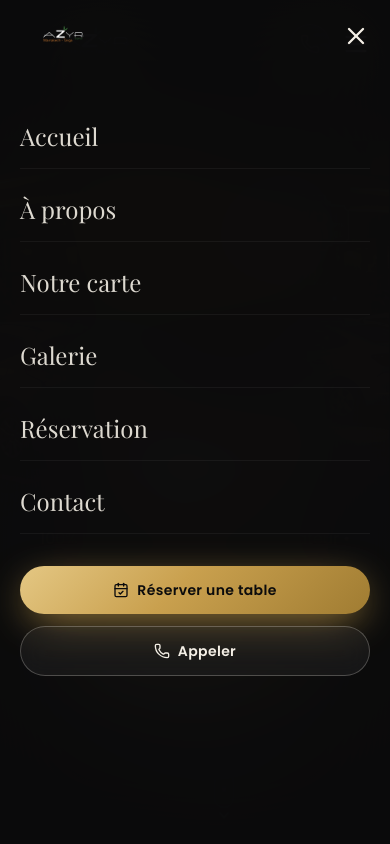
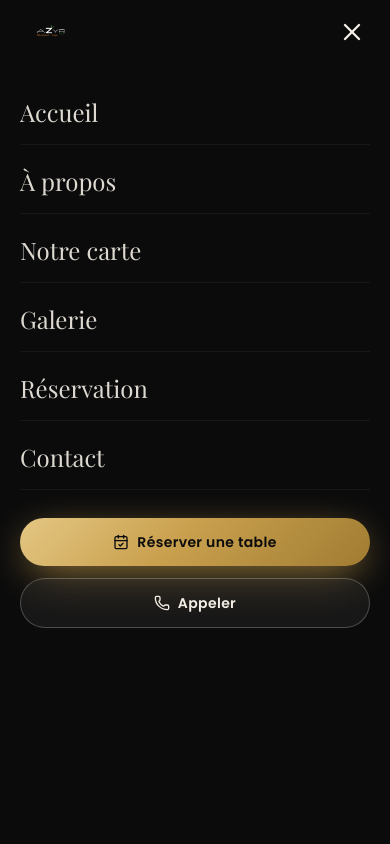
Before and after one commit to CHAKRAhossam/azyr, a Next.js app: page / in a window 390 px wide. Both pictures are taken after a click on the button 356 px from the left and 44 px from the top of the page. Shown: the top 844 px of the page. Built offline with nearby package versions, Linux system fonts and the light colour scheme.

Commit message:
fixing navbar issues

```diff
--- a/app/globals.css
+++ b/app/globals.css
@@ -11,6 +11,9 @@
     scroll-behavior: smooth;
     -webkit-font-smoothing: antialiased;
     text-rendering: optimizeLegibility;
+    /* Scrollbar Firefox (ignore ::-webkit-scrollbar) */
+    scrollbar-width: thin;
+    scrollbar-color: #c9a04e #0b0b0c;
   }
 
   body {
--- a/components/About.tsx
+++ b/components/About.tsx
@@ -1,4 +1,5 @@
 import Image from "next/image";
+import { BLUR } from "@/lib/blurData";
 import { Reveal } from "./Reveal";
 
 const STATS = [
@@ -18,7 +19,8 @@ export default function About() {
               src="/images/plat/plat-1.jpg"
               alt="Plat préparé à la minute au restaurant AZYR Express Targa"
               fill
-              loading="eager"
+              placeholder="blur"
+              blurDataURL={BLUR["/images/plat/plat-1.jpg"]}
               sizes="(max-width: 1024px) 100vw, 50vw"
               className="object-cover"
             />
--- a/components/Gallery.tsx
+++ b/components/Gallery.tsx
@@ -4,6 +4,7 @@ import Image from "next/image";
 import { useCallback, useEffect, useState } from "react";
 import { ChevronLeft, ChevronRight, X, ZoomIn } from "lucide-react";
 import { GALLERY } from "@/lib/data";
+import { BLUR } from "@/lib/blurData";
 import { Reveal, useReveal } from "./Reveal";
 
 export default function Gallery() {
@@ -123,6 +124,8 @@ function GalleryThumb({ src, i, onOpen }: { src: string; i: number; onOpen: () =
         alt={`Galerie AZYR Express Targa ${i + 1}`}
         width={600}
         height={750}
+        placeholder={BLUR[src] ? "blur" : "empty"}
+        blurDataURL={BLUR[src]}
         sizes="(max-width: 640px) 100vw, (max-width: 1024px) 50vw, 33vw"
         className="h-auto w-full object-cover transition-transform duration-700 group-hover:scale-105"
       />
--- a/components/Hero.tsx
+++ b/components/Hero.tsx
@@ -1,6 +1,7 @@
 import Image from "next/image";
 import { CalendarCheck, ChevronDown, UtensilsCrossed } from "lucide-react";
 import { RESTAURANT } from "@/lib/data";
+import { BLUR } from "@/lib/blurData";
 
 const TITLE = ["Saveurs", "à la", "Minute"];
 
@@ -14,6 +15,8 @@ export default function Hero() {
           fill
           priority
           fetchPriority="high"
+          placeholder="blur"
+          blurDataURL={BLUR["/images/hero/hero-main.jpg"]}
           sizes="100vw"
           className="origin-center object-contain object-[center_30%] landscape:object-cover landscape:object-[center_38%]"
         />
@@ -67,7 +70,7 @@ export default function Hero() {
 
       <a
         href="#apropos"
-        className="absolute bottom-3 left-1/2 z-10 flex -translate-x-1/2 animate-rise flex-col items-center gap-2 text-cream/60 sm:bottom-8"
+        className="absolute bottom-8 left-1/2 z-10 hidden -translate-x-1/2 animate-rise flex-col items-center gap-2 text-cream/60 sm:flex"
         style={{ animationDelay: "1.6s" }}
         aria-label="Défiler vers le bas"
       >
--- a/components/Menu.tsx
+++ b/components/Menu.tsx
@@ -3,6 +3,7 @@
 import Image from "next/image";
 import { useState } from "react";
 import { MENU } from "@/lib/data";
+import { BLUR } from "@/lib/blurData";
 import { Reveal } from "./Reveal";
 
 export default function Menu() {
@@ -63,6 +64,8 @@ export default function Menu() {
                       src={it.image!}
                       alt={it.name}
                       fill
+                      placeholder={BLUR[it.image!] ? "blur" : "empty"}
+                      blurDataURL={BLUR[it.image!]}
                       sizes="(max-width: 640px) 100vw, (max-width: 1024px) 50vw, 33vw"
                       className="object-cover transition-transform duration-700 group-hover:scale-110"
                     />
--- a/components/Navbar.tsx
+++ b/components/Navbar.tsx
@@ -31,6 +31,7 @@ export default function Navbar() {
   }, [open]);
 
   return (
+    <>
     <header
       className={`fixed inset-x-0 top-0 z-50 transition-all duration-500 ${
         scrolled
@@ -90,20 +91,23 @@ export default function Navbar() {
           </button>
         </div>
       </nav>
+      </header>
 
-      {/* Menu mobile — transition CSS (remplace AnimatePresence) */}
+      {/* Menu mobile — rendu HORS du <header> : un ancêtre avec `backdrop-filter`
+          (ajouté au scroll) devient bloc conteneur des enfants `fixed` et tronque
+          l'overlay au haut de page → fond opaque sur tout l'écran garanti ici. */}
       <div
-        className={`fixed inset-0 z-50 bg-ink/95 backdrop-blur-2xl transition-opacity duration-300 lg:hidden ${
+        className={`fixed inset-0 z-[60] flex flex-col overflow-y-auto bg-ink transition-opacity duration-300 lg:hidden ${
           open ? "opacity-100" : "pointer-events-none opacity-0"
         }`}
       >
-        <div className="container-x flex h-[72px] items-center justify-between">
-          <Image src="/images/logo.png" alt="AZYR" width={140} height={44} className="h-14 w-auto" />
-          <button onClick={() => setOpen(false)} aria-label="Fermer le menu">
+        <div className="container-x flex h-16 shrink-0 items-center justify-between sm:h-20">
+          <Image src="/images/logo.png" alt="AZYR" width={140} height={44} className="h-10 w-auto sm:h-12" />
+          <button onClick={() => setOpen(false)} aria-label="Fermer le menu" className="p-1">
             <X className="h-7 w-7 text-cream" />
           </button>
         </div>
-        <ul className="container-x mt-8 flex flex-col gap-2">
+        <ul className="container-x mt-4 flex flex-col gap-1 pb-10">
           {LINKS.map((l, i) => (
             <li
               key={l.href}
@@ -129,6 +133,6 @@ export default function Navbar() {
           </li>
         </ul>
       </div>
-    </header>
+    </>
   );
 }
--- a/components/Reservation.tsx
+++ b/components/Reservation.tsx
@@ -4,6 +4,7 @@ import Image from "next/image";
 import { useState } from "react";
 import { CalendarCheck, Phone } from "lucide-react";
 import { RESTAURANT } from "@/lib/data";
+import { BLUR } from "@/lib/blurData";
 import { Reveal } from "./Reveal";
 
 const FIELD =
@@ -48,6 +49,8 @@ export default function Reservation() {
             src="/images/hero/hero-main.jpg"
             alt="Façade du restaurant AZYR Express Targa illuminée le soir"
             fill
+            placeholder="blur"
+            blurDataURL={BLUR["/images/hero/hero-main.jpg"]}
             sizes="50vw"
             className="object-cover"
           />
--- a/components/Specialties.tsx
+++ b/components/Specialties.tsx
@@ -3,6 +3,7 @@
 import Image from "next/image";
 import { ArrowUpRight } from "lucide-react";
 import { SPECIALTIES } from "@/lib/data";
+import { BLUR } from "@/lib/blurData";
 import { Reveal, useReveal } from "./Reveal";
 
 export default function Specialties() {
@@ -71,6 +72,8 @@ function SpecialtyCard({
         src={s.image}
         alt={s.title}
         fill
+        placeholder="blur"
+        blurDataURL={BLUR[s.image]}
         sizes="(max-width: 1024px) 50vw, 25vw"
         className={`object-cover transition-transform duration-[1.2s] ease-out group-hover:scale-110 ${
           s.key === "desserts" ? "object-[center_40%]" : ""
```
Also changed, not shown: vercel.json (added), 2 other files (tests, documents, lock files or other folders).
